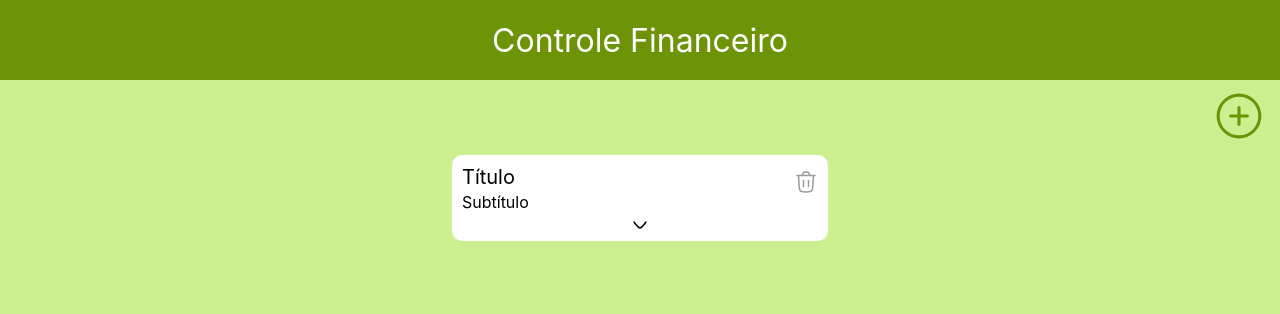
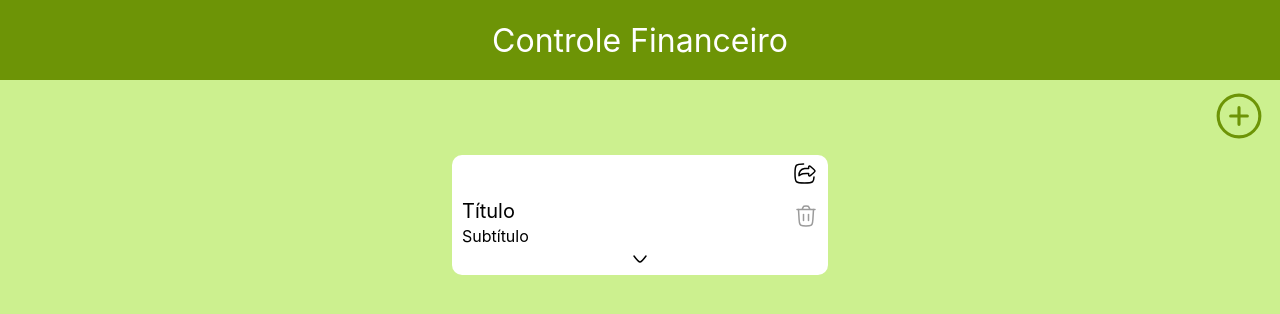
Before and after one commit to FernandoFares1727/ControleFinanceiroV2, a React (Create React App) app: page / in a window 1280 px wide. Both pictures are taken after a click on the button 1239 px from the left and 117 px from the top of the page. Shown: the top 314 px of the page. Built offline with nearby package versions, Linux system fonts and the light colour scheme.

Commit message:
Server flow

```diff
--- a/src/App.js
+++ b/src/App.js
@@ -5,19 +5,57 @@ import Up from './images/up.svg';
 import Down from './images/down.svg';
 import AddNotation from './images/add-notation.svg';
 import Money from './images/money.svg';
-import { useState } from 'react';
+import Save from './images/save.svg';
+import { useState, useEffect } from 'react';
 import Record from './Components/record/index.js';
 import createGuid from './extensions/guid.js';
+import appKey from './extensions/appKey.js';
 
 function App() {
+
   const [records, setRecords] = useState([]);
 
+  const loadServerRecords = () => {
+    const newRecords = []
+    for (let i = 0; i < localStorage.length; i++){
+      const key = localStorage.key(i)
+      const object = localStorage.getItem(key)
+
+      let parsedObject;
+      try {
+          parsedObject = JSON.parse(object);
+      } catch (e) {
+          // Se o valor não for um JSON válido, pule para a próxima iteração
+          continue;
+      }
+
+      const applicationKey = parsedObject.appKey
+      if (applicationKey === undefined || applicationKey !== appKey())
+        continue
+
+        newRecords.push(
+          {id: parsedObject.id,
+          date:parsedObject.date,
+          title:parsedObject.title,
+          subtitle:parsedObject.subtitle,
+          notations: parsedObject.notations}
+        )
+    }
+    setRecords(newRecords)
+  }
+
+    // Call loadServerRecords on component mount using useEffect
+    useEffect(() => {
+      loadServerRecords()
+    }, []) // Empty dependency array ensures it runs only once on mount
+
   const addRecord = () => {
-    setRecords([...records, { id:createGuid() ,date: Date.now(), title: "Título", subtitle: "Subtítulo" }])
+    setRecords([...records, { id:createGuid() ,date: Date.now(), title: "Título", subtitle: "Subtítulo", notations:[] }])
   }
 
   const removeRecord = (id) => {
     setRecords(records.filter(record => record.id !== id));
+    localStorage.removeItem(id)
   }
 
   const sortedRecords = [...records].sort((a, b) => b.date - a.date)
@@ -76,14 +114,17 @@ function App() {
           {sortedRecords.map(record => (
             <Record
               key={record.date}
+              date={record.date}
               id={record.id}
               title= {record.title}
               subtitle= {record.subtitle}
+              notations={record.notations}
               deleteIcon={Delete}
               upIcon={Up}
               downIcon={Down}
               addNotation={AddNotation}
               money={Money}
+              save={Save}
               onDelete={() => removeRecord(record.id)}
               createGuid={createGuid}
               onTitleChange={(id, newTitle) => handleTitleChange(id, newTitle)}
--- a/src/Components/record/index.js
+++ b/src/Components/record/index.js
@@ -1,9 +1,11 @@
 import './style.css';
-import { useState, useRef } from 'react';
+import { useState, useRef,useEffect } from 'react';
 import Notation from './notation/index.js';
+import appKey from '../../extensions/appKey.js';
 
 const Record = (props) => {
 
+    const[date,setDate] = useState(props.date)
     const [title, setTitle] = useState(props.title)
     const [subtitle, setSubtitle] = useState(props.subtitle)
 
@@ -40,6 +42,37 @@ const Record = (props) => {
 
     const [notations, setNotations] = useState([])
 
+    // Calculate the total value efficiently using a reducer function
+    const calculateTotalValue = () => {
+        const total = notations.reduce((acc, notation) => acc + parseFloat(notation.value), 0)
+        return total
+    }
+
+    const [totalValue,setTotalValue] = useState(calculateTotalValue())
+
+    useEffect(() => {
+        const serverNotations = props.notations
+        let totalServerValue = 0
+        const newNotations = [] // Create an empty array to store new notations
+
+        if (serverNotations) { // Check if notations are provided in props
+          serverNotations.forEach((serverNotation) => {
+            totalServerValue += parseFloat(serverNotation.value);
+            newNotations.push({
+              id: serverNotation.id,
+              date: serverNotation.date,
+              description: serverNotation.description,
+              value: serverNotation.value,
+            })
+          })
+        }
+
+        // Update notations state after processing all server notations
+        setNotations(newNotations)
+        setTotalValue(parseFloat(totalServerValue))
+    }, []);
+
+
     const addNotation = () => {
         setNotations([...notations, { id:props.createGuid() ,date: Date.now(), description: "Descrição", value: 0 }])
     }
@@ -51,14 +84,6 @@ const Record = (props) => {
     }
 
     const sortedNotations = [...notations].sort((a, b) => b.date - a.date)
-
-    // Calculate the total value efficiently using a reducer function
-    const calculateTotalValue = () => {
-        const total = notations.reduce((acc, notation) => acc + parseFloat(notation.value), 0)
-        return total
-    }
-
-    const [totalValue,setTotalValue] = useState(calculateTotalValue())
 
     const valueColor = (value) => {
         if (value == 0)
@@ -96,8 +121,23 @@ const Record = (props) => {
         props.onNotationChange(updatedNotations)
     }
 
+    const saveRecord = () => {
+        var json = JSON.stringify({
+            appKey: appKey(),
+            id: props.id,
+            date: date,
+            title: title,
+            subtitle: subtitle,
+            notations:notations
+        })
+        localStorage.setItem(props.id, json)
+    }
+
     return (
         <div className="Record">
+            <button onClick={saveRecord} className='Record-Save'>
+                <img src={props.save} alt='Save'/>
+            </button>
             <div className='Record-Header'>
                 <div className='Record-Description'>
                     <span ref={titleRef} onBlur={onTitleChanged} className='Titulo' contentEditable={true}>{title}</span>
@@ -128,6 +168,7 @@ const Record = (props) => {
                     {sortedNotations.map(notation => (
                       <Notation
                         key={notation.date}
+                        date={notation.date}
                         id={notation.id}
                         description= {notation.description}
                         value={notation.value}
--- a/src/Components/record/notation/index.js
+++ b/src/Components/record/notation/index.js
@@ -3,6 +3,7 @@ import './style.css'
 
 const Notation = (props) => {
 
+    const[date,setDate] = useState(props.date)
     const [description, setDescription] = useState(props.description)
     const [value, setValue] = useState(props.value)
 
--- a/src/Components/record/style.css
+++ b/src/Components/record/style.css
@@ -5,6 +5,14 @@
     background-color: #FFFFFF;
     width: 376px;
     border-radius: 10px;
+}
+
+.Record-Save {
+    background: none;
+    border: none;
+    text-align: right;
+    margin-top: 5px;
+    margin-right: 5px;
 }
 
 .Record-Header {
--- /dev/null
+++ b/src/extensions/appKey.js
@@ -0,0 +1,6 @@
+
+const appKey = () => {
+    return "e2b6d8a6-b5b7-49c4-8dfa-174608bd4a6e"
+}
+
+export default appKey
```
Also changed, not shown: src/images/save.svg (added).
